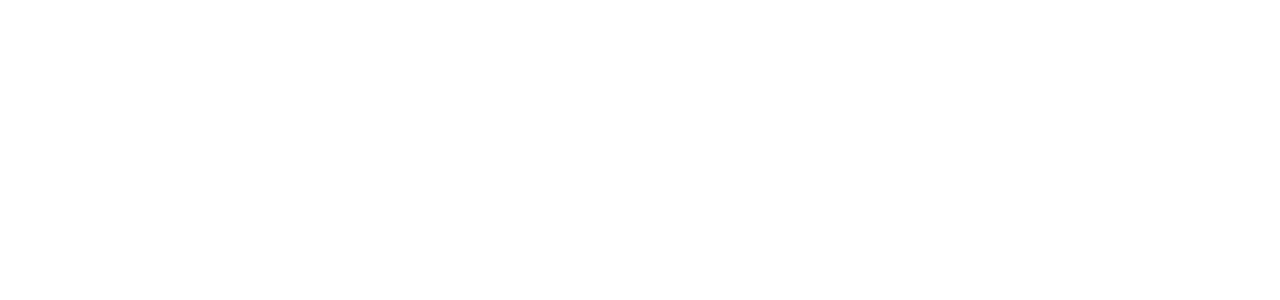
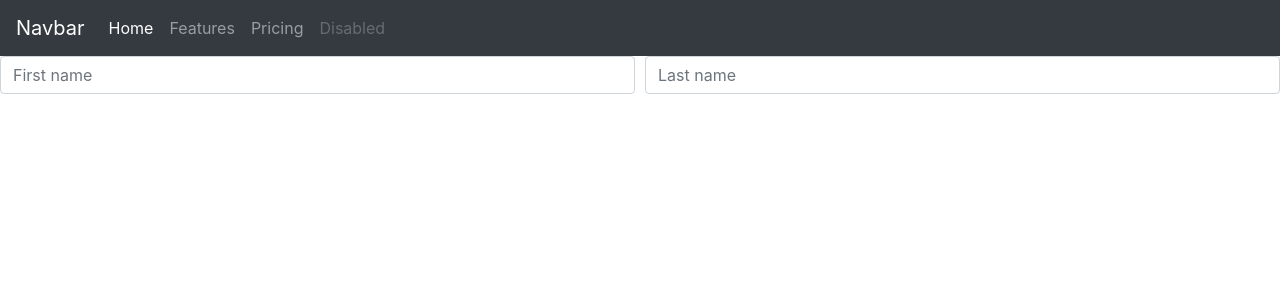
Before and after one commit to DenisMutinda/ALAfya, a Django app: page / in a window 1280 px wide. Before the commit the part shown is empty. Shown: the top 300 px of the page. Run offline with Django 3.2, Linux system fonts and the light colour scheme; some libraries are stand-ins or nearby versions.

Commit message:
fixed urlpatterns

```diff
--- a/alafya/templates/base.html
+++ b/alafya/templates/base.html
@@ -7,13 +7,13 @@
 
     </head>
     <body>
-        <nav class="navbar navbar-dark bg-dark">
-            <!-- Navbar content -->
+
+        <nav class="navbar navbar-expand-lg navbar-dark bg-dark">
             <a class="navbar-brand" href="#">Navbar</a>
-            <button class="navbar-toggler" type="button" data-toggle="collapse" data-target="#navbarNavDropdown" aria-controls="navbarNavDropdown" aria-expanded="false" aria-label="Toggle navigation">
+            <button class="navbar-toggler" type="button" data-toggle="collapse" data-target="#navbarNav" aria-controls="navbarNav" aria-expanded="false" aria-label="Toggle navigation">
               <span class="navbar-toggler-icon"></span>
             </button>
-            <div class="collapse navbar-collapse" id="navbarNavDropdown">
+            <div class="collapse navbar-collapse" id="navbarNav">
               <ul class="navbar-nav">
                 <li class="nav-item active">
                   <a class="nav-link" href="#">Home <span class="sr-only">(current)</span></a>
@@ -24,9 +24,14 @@
                 <li class="nav-item">
                   <a class="nav-link" href="#">Pricing</a>
                 </li>
+                <li class="nav-item">
+                  <a class="nav-link disabled" href="#" tabindex="-1" aria-disabled="true">Disabled</a>
+                </li>
               </ul>
             </div>
           </nav>
+
+     <div class = 'component'>
          {% block content %}
          {% endblock %}
 
@@ -34,7 +39,7 @@
 
 
 
-
+        </div>
         <!-- <script src="app.js"></script>-->
         <script src="https://code.jquery.com/jquery-3.4.1.slim.min.js" integrity="sha384-J6qa4849blE2+poT4WnyKhv5vZF5SrPo0iEjwBvKU7imGFAV0wwj1yYfoRSJoZ+n" crossorigin="anonymous"></script>
         <script src="https://cdn.jsdelivr.net/npm/popper.js@1.16.0/dist/umd/popper.min.js" integrity="sha384-Q6E9RHvbIyZFJoft+2mJbHaEWldlvI9IOYy5n3zV9zzTtmI3UksdQRVvoxMfooAo" crossorigin="anonymous"></script>
--- a/alafya/templates/signup.html
+++ b/alafya/templates/signup.html
@@ -1,6 +1,14 @@
 {% extends "base.html" %}
 
 {% block content %}
-<h1>The Sign Up</h1>
-
+<form>
+    <div class="form-row">
+      <div class="col">
+        <input type="text" class="form-control" id = "firstName" placeholder="First name">
+      </div>
+      <div class="col">
+        <input type="text" class="form-control"  id = "lastName" placeholder="Last name">
+      </div>
+    </div>
+  </form>
 {% endblock %}
--- a/alafya/urls.py
+++ b/alafya/urls.py
@@ -6,5 +6,6 @@
 
 
 urlpatterns = [
-    path('', views.login),
+    path('', views.SignUp),
+    path('login', views.login),
 ]
--- a/alafya/views.py
+++ b/alafya/views.py
@@ -1,6 +1,4 @@
 from django.shortcuts import render, redirect
-from django.conf import settings
-from django.contrib.auth import get_user_model as user_model
 from django.http import HttpResponse, Http404
 from django.template import loader
 from django.contrib.auth.forms import UserCreationForm
@@ -26,7 +24,9 @@
 
 
 def SignUp(request):
-    context = {}
+    context = {
+        'title': 'Signup',
+    }
     return render(request, 'signup.html', context)
 
 @login_required
```
Also changed, not shown: alafya/migrations/0001_initial.py (added), db.sqlite3. Lines whose indentation alone changed are shown as unchanged.
